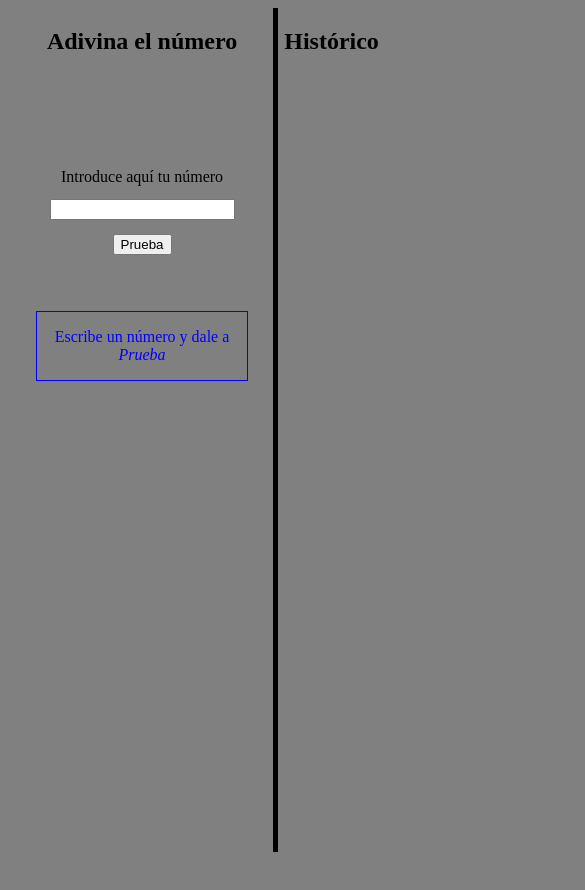
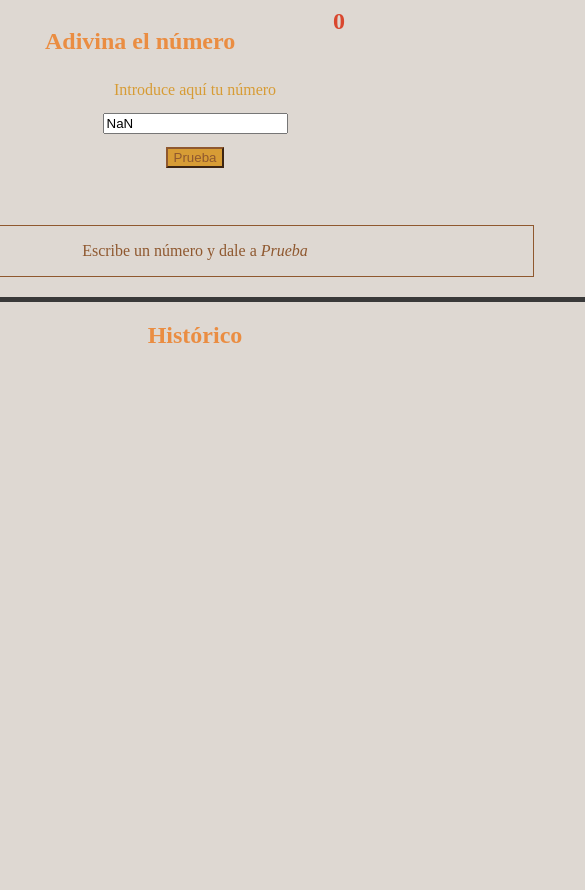
Before and after one commit to noeliiap17/clarke-s2-eval-mnn-noeliiap17, a plain HTML site: page index.html in a window 390 px wide. Shown: the top 890 px of the page, 585 px wide, since content can reach past the window. Before the commit the page ends 860 px from the top, so only its background shows below. Drawn offline with Linux system fonts and the light colour scheme.

Commit message:
Modificate styles and add list in historic

```diff
--- a/index.html
+++ b/index.html
@@ -6,32 +6,35 @@
 	<link rel="stylesheet" href="styles/style.css">
 	<title>Document</title>
 </head>
-<body>
+<body id="myForm">
 	<main class="container">
 		<section class="section1">
+
 			<div class="game-box">
-				<div>
-					<h1>Adivina el número</h1>
+				<div class="title-box">
+					<h1 class="principal-title">Adivina el número</h1>
+				<h2 class="counter">0</h2>
 				</div>
 				<div class="number-box">
-					<span>Introduce aquí tu número</span>
-					<input type="text" name="number" class="number"></input>
+					<span class="intro">Introduce aquí tu número</span>
+					<input type="text" name="number" class="number" value=" "></input>
 					<button type="button" value="prueba" class="button-text">Prueba</button>
 				</div>
-				<div class="save-box">
+				<div class="save-box hidden">
 				<input type="text" name="name" class="name"></input>
-				<button type="button" value="save" class="button-save">Guarda</button>
+				<button type="button" value="save" class="save-button">Guarda</button>
 				</div>
-			</div>
+				</div>
 				<div class="result">
 					<p>Escribe un número y dale a <em>Prueba</em></p>
 				</div>
-
 		</section>
 		<section class="score-box">
 			<h2>Histórico</h2>
 			<div>
-				<ul></ul>
+				<ul class="scores">
+
+				</ul>
 			</div>
 		</section>
 	</main>
--- a/js/main.js
+++ b/js/main.js
@@ -1 +1,57 @@
 'use strict';
+var randomNumber = (Math.round(Math.random()*10))+1;
+var tried = document.querySelector('.number');
+var button = document.querySelector('.button-text');
+var result = document.querySelector('.result')
+var saveBox = document.querySelector('.save-box')
+tried.value = parseInt(tried.value);
+var newTry = document.querySelector('.counter')
+var counter = {
+	initialValue: 1,
+}
+var scores = document.querySelector('.name');
+var saveButton = document.querySelector('.save-button');
+var historic = document.querySelector('.scores');
+/*Funcion randomNumber*/
+// function newRandom() {
+// return (randomNumber)
+// }
+//console.log(newRandom())
+
+/*Contador*/
+function startCount() {
+	counter.currentValue= counter.initialValue ++;
+	newTry.innerHTML = counter.currentValue;
+}
+
+/*Funcion para pistas*/
+
+function comprobate() {
+
+if (tried.value == randomNumber) {
+	result.innerHTML = 'Enhorabuena, has ACERTADO';
+	saveBox.classList.remove('hidden')
+} else if (tried.value > randomNumber) {
+	result.innerHTML = 'Demasiado alto';
+} else {
+	result.innerHTML = 'Demasiado bajo';
+}
+
+}
+
+/*Funcion Reset*/
+function reset() {
+	saveBox.classList.add('hidden');
+	newRandom()
+
+}
+/*Funcion guardar historico*/
+
+function fillHistoric() {
+	historic.innerHTML += '<li>' + scores.value + '</li>'
+	reset()
+	}
+
+saveButton.addEventListener('click', fillHistoric)
+button.addEventListener('click', comprobate)
+button.addEventListener('click', startCount);
--- a/styles/style.css
+++ b/styles/style.css
@@ -1,5 +1,11 @@
 body {
-	background-color: grey;
+	background-color: #DED8D2;
+}
+h1 {
+	color: #EA8D42;
+}
+h2 {
+	color: #EA8D42;
 }
 
 .container {
@@ -9,17 +15,41 @@ body {
 	align-items: center;
 }
 /*Section 1*/
+
 .section1 {
-		border-right: 5px solid black;
+		border-right: 5px solid #393939;
 		height: 100vh;
 		width: 70%;
 		display: flex;
 		flex-direction: column;
 		align-items: center;
 }
+.title-box {
+	width: 300px;;
+	display: flex;
+	flex-direction: row;
+	justify-content: space-between;
+}
+.principal-title {
+}
+.counter {
+	color: #D9472E;
+	margin: 0;
+}
+.intro {
+	color: #D79C35;
+}
+.button-text {
+	background-color: #D79C35;
+	color: #8F582F;
+	border-color: #8F582F;
+}
 
 .score-box {
 	height: 100vh;
+}
+.scores {
+	list-style: none;
 }
 .game-box {
 	height: 30%;
@@ -36,17 +66,40 @@ body {
 	justify-content: space-around;
 	height: 100px;
 }
-.save-box {
+.hidden {
 	display: none;
 }
 
 .result {
-	color: blue;
+	color: #8F582F;
 	width: 80%;
-	border: 1px solid blue;
+	border: 1px solid #8F582F;
 	display: flex;
 	justify-content: center;
 	margin-top: 50px;
 	text-align: center;
 }
+
 /*Section 2*/
+
+/*Mediaquerys*/
+@media all and (max-width:900px) {
+	.container {
+		display: flex;
+		flex-direction: column;
+		justify-content: space-around;
+		align-items: center;
+	}
+	.section1 {
+			border-right: none;
+			border-bottom: 5px solid #393939;
+			width: 100vh;
+			height: 70%;
+			display: flex;
+			flex-direction: column;
+			align-items: center;
+	}
+	.result {
+		margin-bottom: 20px;
+	}
+}
```
